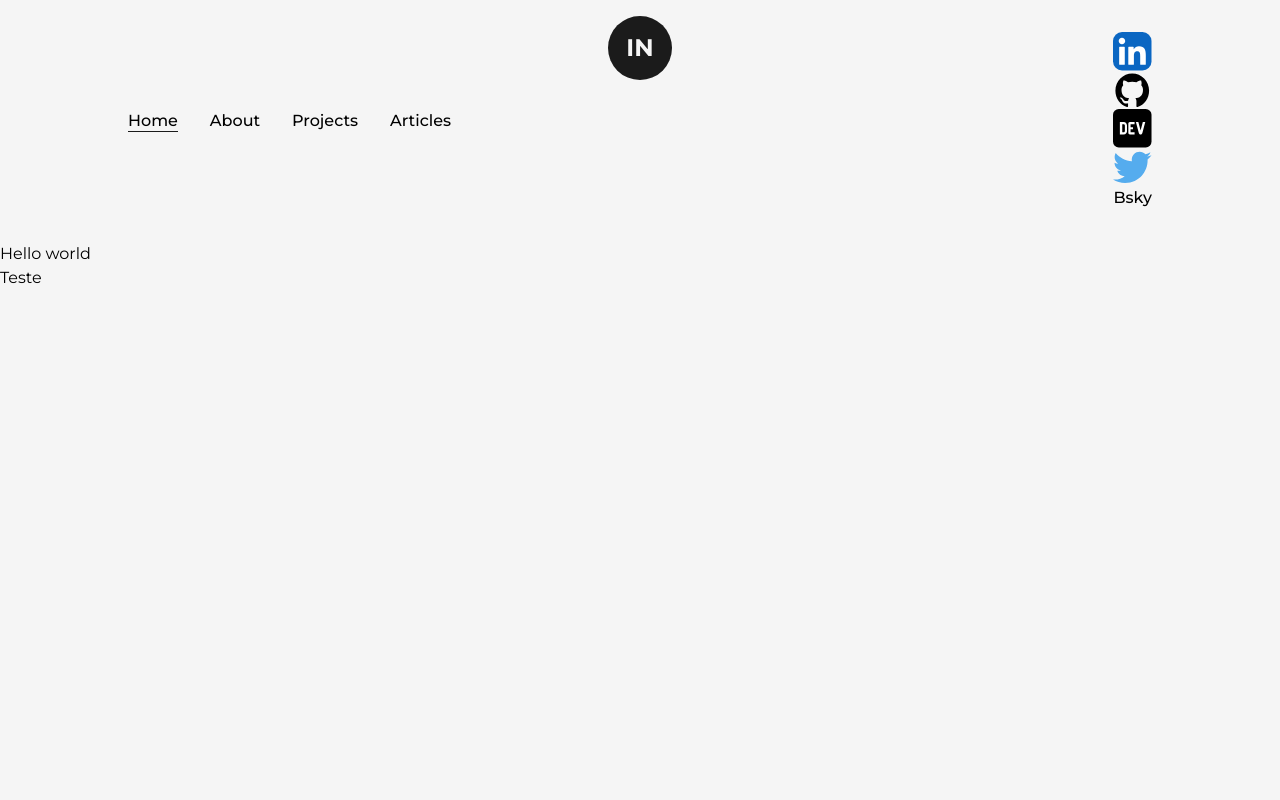
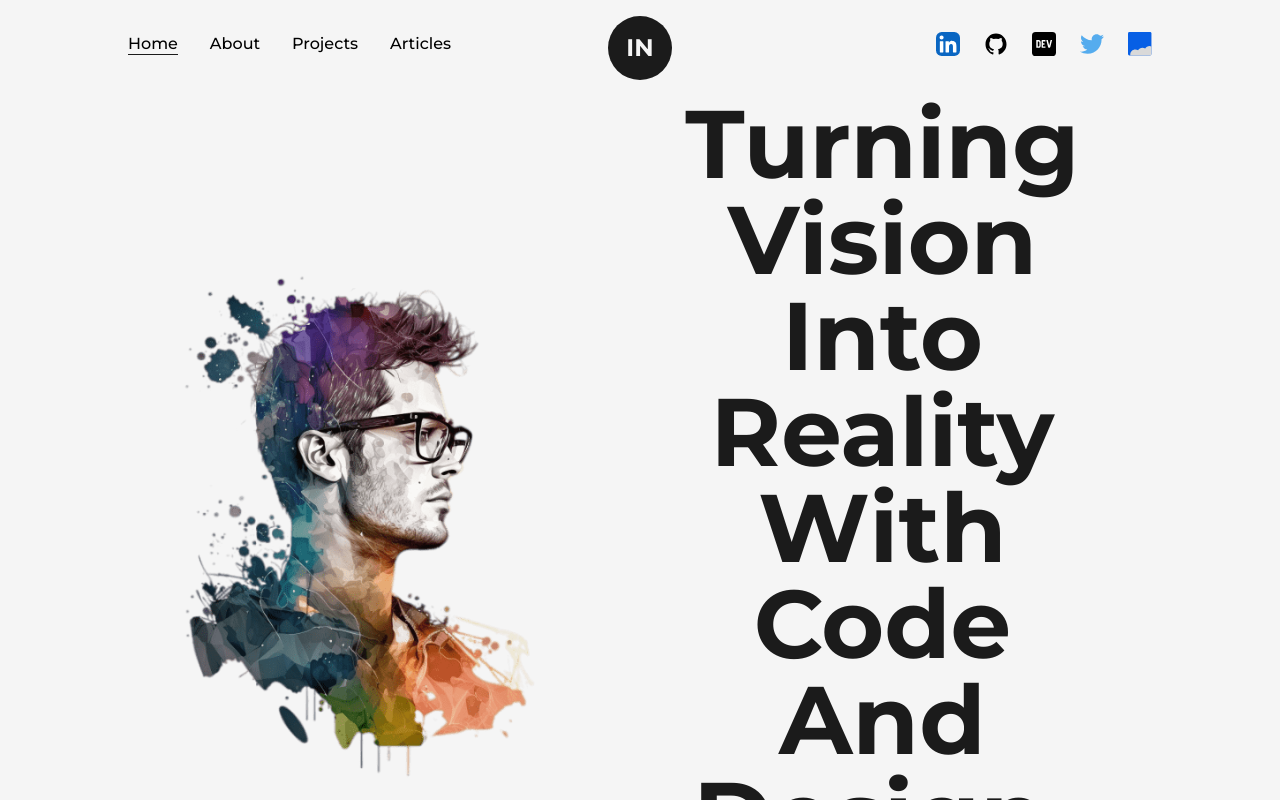
Before and after one commit to ilonavarro/portfolioCopy, a Next.js app: page / in a window 1280 px wide. Shown: the top 800 px of the page. Built offline with nearby package versions, Linux system fonts and the light colour scheme.

Commit message:
NavBar almost ready and updates

```diff
--- a/src/app/layout.js
+++ b/src/app/layout.js
@@ -8,7 +8,7 @@ const montserrat = Montserrat({
 })
 
 export const metadata = {
-  title: 'Create Next App',
+  title: 'Portfólio App',
   description: 'Generated by create next app'
 }
 
--- a/src/app/page.js
+++ b/src/app/page.js
@@ -1,8 +1,26 @@
+import Layout from '@/components/Layout'
+import Image from 'next/image'
+import profilePic from '../../public/images/profile/developer-pic-1.png'
+import AnimatedText from '@/components/AnimatedText'
+
 export default function Home() {
   return (
-    <main>
-      Hello world
-      <p>Teste</p>
+    <main className='flex items-center text-dark w-full min-h-screen'>
+      <Layout className='pt-0'>
+        <div className='flex items-center justify-between w-full'>
+          <div className='w-1/2'>
+            <Image src={profilePic} alt='Ilo Dev' className='w-full h-auto' />
+          </div>
+          <div className='w-1/2'>
+            <AnimatedText>Turning Vision Into Reality With Code And Design.</AnimatedText>
+            <p>
+              As a skilled full-stack developer, I am dedicated to turning ideas into
+              innovative web applications. Explore my latest projects and articles,
+              showcasing my expertise in React.js and web development.
+            </p>
+          </div>
+        </div>
+      </Layout>
     </main>
   )
 }
--- /dev/null
+++ b/src/components/AnimatedText/index.js
@@ -0,0 +1,21 @@
+export default function AnimatedText({ children, className = '' }) {
+  return (
+    <>
+      <div
+        className={
+          'w-full mx-auto py-2 flex items-center justify-center text-center overflow-hidden'
+        }
+      >
+        <h1
+          className={`inline-block w-full text-dark font-bold capitalize text-8xl ${className}`}
+        >
+          {children.split(' ').map((word, index) => (
+            <span key={word + '-' + index} className={'inline-block'}>
+              {word}&nbsp;
+            </span>
+          ))}
+        </h1>
+      </div>
+    </>
+  )
+}
--- a/src/components/Icons/index.js
+++ b/src/components/Icons/index.js
@@ -1,3 +1,42 @@
+export const BskyLight = ({ className, ...rest }) => (
+  <svg
+    xmlns='http://www.w3.org/2000/svg'
+    width='1em'
+    height='1em'
+    viewBox='0 0 256 256'
+    fill='none'
+    {...rest}
+    className={`w-full h-auto ${className}`}
+  >
+    <rect width={250} height={250} fill='#075FE5' rx={15} />
+    <path
+      fill='#D9D9D9'
+      fillRule='evenodd'
+      d='M200.183 250H24.924A54.298 54.298 0 0 1 24 240c0-29.823 24.177-54 54-54 10.844 0 20.94 3.196 29.4 8.698C116.78 178.724 134.137 168 154 168c10.844 0 20.941 3.196 29.4 8.698C192.78 160.724 210.137 150 230 150a53.846 53.846 0 0 1 20 3.825V235c0 8.284-6.716 15-15 15h-33.299c-.37-.228-.737-.461-1.101-.698a67.69 67.69 0 0 1-.417.698Z'
+      clipRule='evenodd'
+    />
+  </svg>
+)
+export const BskyDark = ({ className, ...rest }) => (
+  <svg
+    xmlns='http://www.w3.org/2000/svg'
+    width='1em'
+    height='1em'
+    viewBox='0 0 256 256'
+    fill='none'
+    {...rest}
+    className={`w-full h-auto ${className}`}
+  >
+    <rect width={250} height={250} fill='#000' rx={15} />
+    <path
+      fill='#D9D9D9'
+      fillRule='evenodd'
+      d='M200.183 250H24.924A54.298 54.298 0 0 1 24 240c0-29.823 24.177-54 54-54 10.844 0 20.94 3.196 29.4 8.698C116.78 178.724 134.137 168 154 168c10.844 0 20.941 3.196 29.4 8.698C192.78 160.724 210.137 150 230 150a53.846 53.846 0 0 1 20 3.825V235c0 8.284-6.716 15-15 15h-33.299c-.37-.228-.737-.461-1.101-.698a67.69 67.69 0 0 1-.417.698Z'
+      clipRule='evenodd'
+    />
+  </svg>
+)
+
 export const GithubIcon = ({ className, ...rest }) => (
   <svg
     xmlns='http://www.w3.org/2000/svg'
--- /dev/null
+++ b/src/components/Layout/index.js
@@ -0,0 +1,7 @@
+export default function Layout({ children, className = '' }) {
+  return (
+    <div className={`w-full h-full inline-block z-0 bg-light p-32 ${className}`}>
+      {children}
+    </div>
+  )
+}
--- a/src/components/NavBar/index.js
+++ b/src/components/NavBar/index.js
@@ -2,7 +2,15 @@
 import Link from 'next/link'
 import Logo from '../Logo'
 import { usePathname } from 'next/navigation'
-import { DevToIcon, GithubIcon, LinkedInIcon, TwitterIcon } from '../Icons'
+import {
+  BskyDark,
+  BskyLight,
+  DevToIcon,
+  GithubIcon,
+  LinkedInIcon,
+  TwitterIcon
+} from '../Icons'
+import { motion } from 'framer-motion'
 
 const CustomLink = ({ href, title, className }) => {
   const pathname = usePathname()
@@ -32,22 +40,56 @@ export default function NavBar() {
         <CustomLink href='/projects' title='Projects' className='mx-4' />
         <CustomLink href='/articles' title='Articles' className='ml-4' />
       </nav>
-      <nav>
-        <Link href='/' target='_blank'>
+      <nav className='flex items-center justify-center flex-wrap'>
+        <motion.a
+          href='https://www.linkedin.com/in/ilo-navarro'
+          target='_blank'
+          aria-labelledby='LinkedIn'
+          whileHover={{ y: -2, scale: 1.5 }}
+          whileTap={{ scale: 0.9 }}
+          className='w-6 mr-3'
+        >
           <LinkedInIcon />
-        </Link>
-        <Link href='/' target='_blank'>
+        </motion.a>
+        <motion.a
+          href='https://github.com/ilonavarro'
+          target='_blank'
+          aria-labelledby='github'
+          whileHover={{ y: -2, scale: 1.5 }}
+          whileTap={{ scale: 0.9 }}
+          className='w-6 mx-3'
+        >
           <GithubIcon />
-        </Link>
-        <Link href='/' target='_blank'>
+        </motion.a>
+        <motion.a
+          href='https://dev.to/ilonavarro'
+          target='_blank'
+          aria-labelledby='DevTo'
+          whileHover={{ y: -2, scale: 1.5 }}
+          whileTap={{ scale: 0.9 }}
+          className='w-6 mx-3'
+        >
           <DevToIcon />
-        </Link>
-        <Link href='/' target='_blank'>
+        </motion.a>
+        <motion.a
+          href='/'
+          target='_blank'
+          whileHover={{ y: -2, scale: 1.5 }}
+          whileTap={{ scale: 0.9 }}
+          className='w-6 mx-3'
+        >
           <TwitterIcon />
-        </Link>
-        <Link href='/' target='_blank'>
-          Bsky
-        </Link>
+        </motion.a>
+        <motion.a
+          href='https://staging.bsky.app/profile/ilonavarro.bsky.social'
+          target='_blank'
+          aria-labelledby='Bsky'
+          whileHover={{ y: -2, scale: 1.5 }}
+          whileTap={{ scale: 0.9 }}
+          className='w-6 ml-3'
+        >
+          <BskyLight />
+        </motion.a>
       </nav>
       <div className='absolute left-[50%] top-2 translate-x-[-50%]'>
         <Logo />
```
Also changed, not shown: public/images/profile/developer-pic-1.png (added), 1 other file (tests, documents, lock files or other folders).
